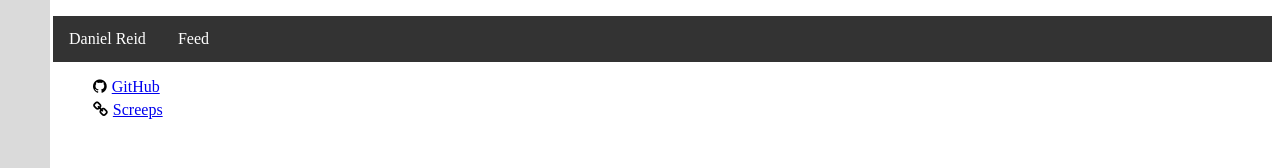
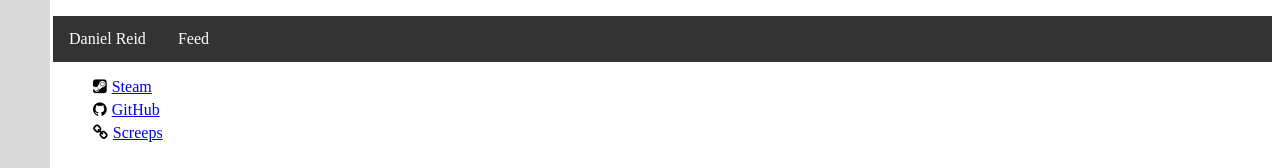
Before and after one commit to selareid/Meme-Website-Project-Thing, a plain HTML site: page index.html in a window 1280 px wide. Shown: the top 168 px of the page. Drawn offline with Linux system fonts and the light colour scheme.

Commit message:
new link 'steam'

```diff
--- a/index.html
+++ b/index.html
@@ -16,6 +16,7 @@
 
 
     <ul style="list-style-type:none; margin-left: 45px">
+        <li class="linkListItem steamLink"><a target="_blank" href="http://steamcommunity.com/id/starwar15432/">Steam</a></li>
         <li class="linkListItem githubLink"><a target="_blank" href="https://github.com/starwar15432/">GitHub</a></li>
         <li class="linkListItem screepsLink"><a target="_blank" href="https://screeps.com/a/#!/profile/starwar15432">Screeps</a></li>
     </ul>
--- a/style.css
+++ b/style.css
@@ -52,6 +52,15 @@
     margin-top: 5px;
 }
 
+.steamLink:before {
+    content: "\f1b7";
+    font-family: FontAwesome;
+    font-style: normal;
+    font-weight: normal;
+    text-decoration: inherit;
+    margin-right: 5px;
+}
+
 .githubLink:before {
     content: "\f09b";
     font-family: FontAwesome;
```
